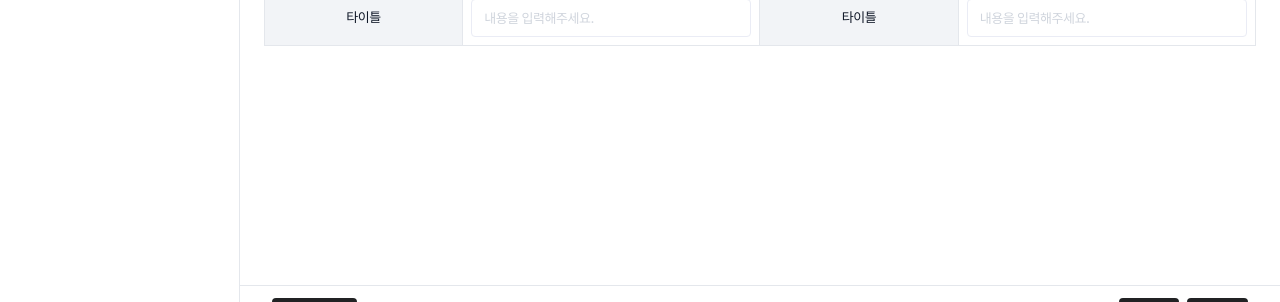
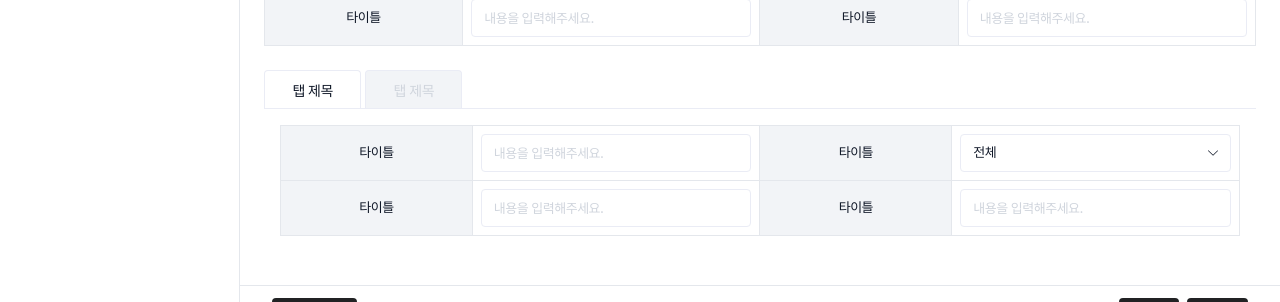
Before and after one commit to soojida/ADMIN_WEB_TEMPLATE, a React (Vite) app: page /sample/detail in a window 1280 px wide. Shown: the part 453-755 px from the top of the page. Built offline with nearby package versions, Linux system fonts and the light colour scheme; a web font is replaced by a local one.

Commit message:
feat: 탭 컴포넌트 구축

```diff
--- /dev/null
+++ b/src/components/atoms/tab/Tab.tsx
@@ -0,0 +1,135 @@
+// 공통
+import React from "react";
+import styled from "styled-components";
+
+// 함수
+import { useTab } from "@/hooks/components/tab/useTab";
+
+// 유틸리티
+import { getShapeStyle } from "@/utils/components/tab/getShapeStyle";
+import { getStyle } from "@/utils/components/tab/getStyle";
+
+export type TabProps = {
+  // 탭을 클릭했을 때 호출할 함수
+  onClick?: () => void;
+  // 클래스명
+  className?: string;
+  // 탭의 모양 설정
+  shape?: "square" | "round";
+  // 탭의 스타일 설정
+  tabStyle?: "background" | "border";
+  // 외부에서 활성화된 탭 인덱스 전달
+  isActive?: number;
+  // 패널에 출력할 Item
+  tabItems?: { tabItem: React.ReactNode | string; content: React.ReactNode }[];
+  // 탭의 너비
+  width?: string;
+};
+
+const Tab = ({
+  tabItems = [],
+  onClick,
+  className,
+  shape = "square",
+  tabStyle,
+  isActive = 0,
+  width = "20%",
+}: TabProps) => {
+  const { activeTab, onHandleTabClick } = useTab({
+    isActive,
+    onClick,
+  });
+
+  return (
+    <TabForm className="tab__form">
+      <TabList shape={shape} className="tab__list" style={{ width: width }}>
+        {tabItems.map(({ tabItem }, idx) => (
+          <TabItem
+            key={idx}
+            shape={shape}
+            tabStyle={activeTab === idx ? tabStyle : undefined}
+            className={activeTab === idx ? `active ${className}` : className}
+            onClick={() => onHandleTabClick(idx)}
+          >
+            {tabItem}
+          </TabItem>
+        ))}
+      </TabList>
+      <TabContents className="tab__content">
+        {tabItems[activeTab].content}
+      </TabContents>
+    </TabForm>
+  );
+};
+
+export default React.memo(Tab);
+
+const TabForm = styled.div`
+  position: relative;
+  display: flex;
+  flex-direction: column;
+  height: 100%;
+  background: ${({ theme }) => theme.color.white};
+`;
+
+// 탭 아이템 스타일 영역
+const TabList = styled.div<TabProps>`
+  display: flex;
+  ${({ shape }) => getShapeStyle(shape)}
+`;
+
+const TabItem = styled.div<TabProps>`
+  position: relative;
+  display: flex;
+  justify-content: center;
+  align-items: center;
+  width: 50%;
+  height: 38px;
+  padding: 0 16px;
+  flex: 1;
+  font-size: 14px;
+  cursor: pointer;
+  ${({ shape }) => getShapeStyle(shape)}
+  ${({ tabStyle }) => getStyle(tabStyle)}
+  color:  ${({ theme }) => theme.color.gray300};
+  background: ${({ theme }) => theme.color.gray100};
+
+  &:not(:first-child) {
+    margin-left: 4px;
+    border-left: 1px solid ${({ theme }) => theme.color.blueGray100};
+  }
+  &:after {
+    content: "";
+    display: inline-block;
+    position: absolute;
+    bottom: -1px;
+    width: 100%;
+    z-index: 999;
+    left: 0;
+    right: 0;
+    height: 2px;
+  }
+
+  &.active {
+    ${({ tabStyle }) => getStyle(tabStyle)}
+  }
+`;
+
+export const TabTitle = styled.div`
+  display: flex;
+  justify-content: center;
+  align-items: center;
+  gap: 4px;
+  height: 100%;
+  font-size: 14px;
+`;
+
+const TabContents = styled.div`
+  display: flex;
+  flex-direction: column;
+  height: 100%;
+  padding: 16px;
+  font-size: 15px;
+  overflow: auto;
+  border-top: 1px solid ${({ theme }) => theme.color.blueGray100};
+`;
--- /dev/null
+++ b/src/hooks/components/tab/useTab.ts
@@ -0,0 +1,14 @@
+// lib
+import { useState } from "react";
+
+export const useTab = ({ isActive = 0, onClick }: any) => {
+  const [activeTab, setActiveTab] = useState(isActive);
+
+  const onHandleTabClick = (idx: number) => {
+    setActiveTab(idx);
+    if (onClick) {
+      onClick();
+    }
+  };
+  return { activeTab, onHandleTabClick };
+};
--- a/src/pages/SampleDetailPage.tsx
+++ b/src/pages/SampleDetailPage.tsx
@@ -9,6 +9,7 @@ import ButtonGroup from "@/components/atoms/button/ButtonGroup";
 import TableLayout from "@/layouts/common/TableLayout";
 import VerticalTable from "@/components/atoms/table/VerticalTable";
 import Button from "@/components/atoms/button/Button";
+import Tab from "@/components/atoms/tab/Tab";
 
 const SampleDetailPage = () => {
   const navigate = useNavigate();
@@ -133,6 +134,54 @@ const SampleDetailPage = () => {
           />
         }
       />
+      {/* 탭 컨텐츠 영역입니다. */}
+      <Tab
+        shape="round"
+        tabItems={[
+          {
+            tabItem: "탭 제목",
+            content: (
+              <VerticalTable
+                // 해당 형식을 사용하여, const로 테이블 바디 영역을 작업해주세요.
+                body={[
+                  // 1행 2열
+                  {
+                    headers: [
+                      {
+                        value: "타이틀",
+                        type: "input",
+                        placeholder: "내용을 입력해주세요.",
+                      },
+                      {
+                        value: "타이틀",
+                        type: "dropdown",
+                        placeholder: "전체",
+                        items: ["전체"],
+                      },
+                    ],
+                  },
+                  // 2행 2열
+                  {
+                    headers: [
+                      {
+                        value: "타이틀",
+                        type: "input",
+                        placeholder: "내용을 입력해주세요.",
+                      },
+                      {
+                        value: "타이틀",
+                        type: "input",
+                        placeholder: "내용을 입력해주세요.",
+                      },
+                    ],
+                  },
+                ]}
+              />
+            ),
+          },
+          { tabItem: "탭 제목", content: "탭 컨텐츠" },
+        ]}
+      ></Tab>
     </DefaultLayout>
   );
 };
--- /dev/null
+++ b/src/utils/components/tab/getShapeStyle.ts
@@ -0,0 +1,22 @@
+// 공통
+import { css } from "styled-components";
+
+// 컴포넌트
+import { TabProps } from "@/components/atoms/tab/Tab";
+
+export const getShapeStyle = (shape: TabProps["shape"]) => {
+  switch (shape) {
+    case "round":
+      return css`
+        border-radius: 4px 4px 0 0;
+      `;
+    case "square":
+      return css`
+        border-radius: 0;
+      `;
+    default:
+      return css`
+        border-radius: 4px;
+      `;
+  }
+};
--- /dev/null
+++ b/src/utils/components/tab/getStyle.ts
@@ -0,0 +1,34 @@
+// 공통
+import { css } from "styled-components";
+
+// 컴포넌트
+import { TabProps } from "@/components/atoms/tab/Tab";
+
+export const getStyle = (tabStyle: TabProps["tabStyle"]) => {
+  switch (tabStyle) {
+    case "background":
+      return css`
+        color: ${({ theme }) => theme.color.white};
+        background: ${({ theme }) => theme.color.primary};
+      `;
+    case "border":
+      return css`
+        background: ${({ theme }) => theme.color.white};
+        border: 1px solid ${({ theme }) => theme.color.blueGray100};
+        color: ${({ theme }) => theme.color.primary};
+        &:after {
+          background: ${({ theme }) => theme.color.primary};
+        }
+        &:not(:first-child) {
+          border-left: 1px solid ${({ theme }) => theme.color.blueGray100};
+        }
+      `;
+    default:
+      return css`
+        color: ${({ theme }) => theme.color.gray900};
+        border: 1px solid ${({ theme }) => theme.color.blueGray100};
+        border-bottom: 0;
+        background: ${({ theme }) => theme.color.white};
+      `;
+  }
+};
```
